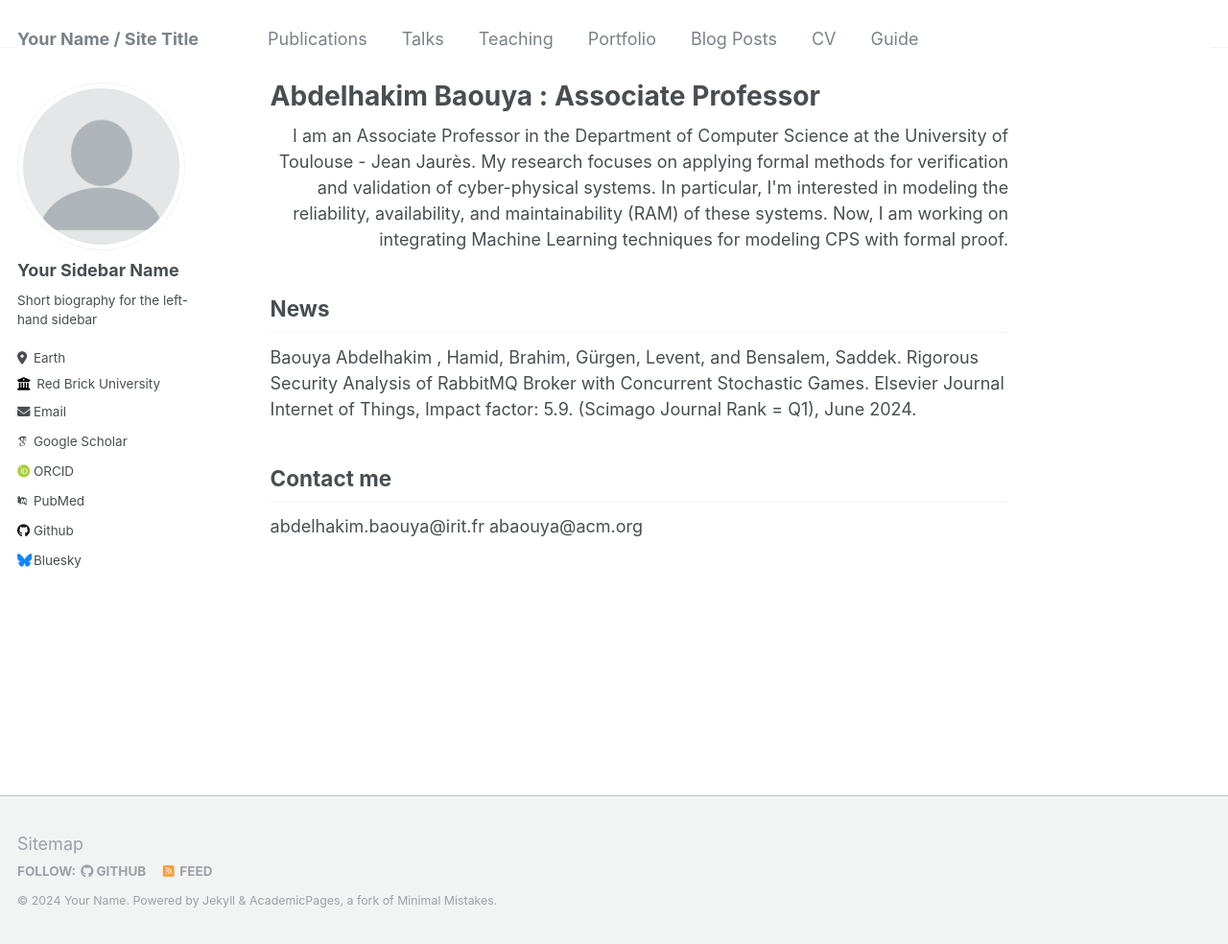
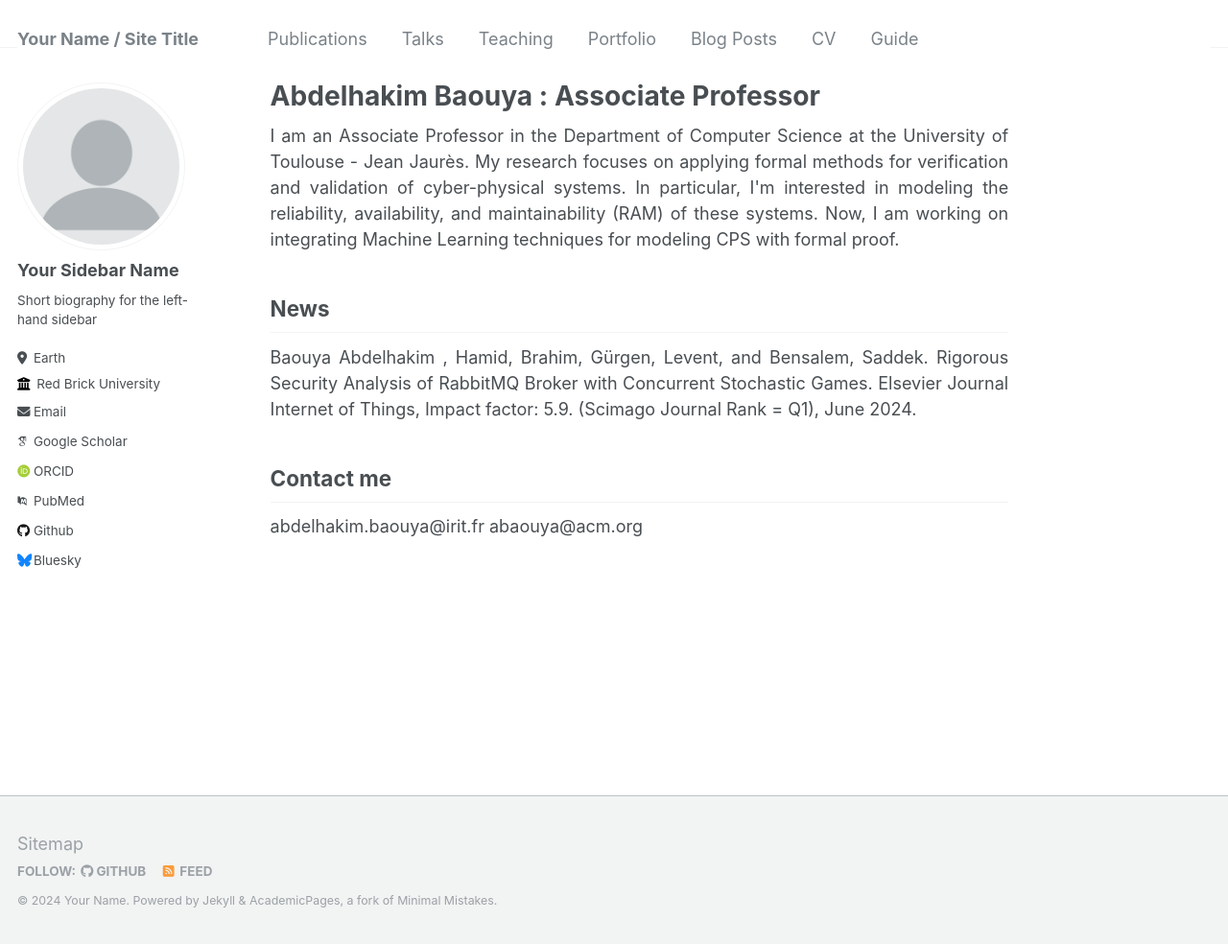
Before and after one commit to hbaouya/hbaouya.github.io, a Jekyll site: the page built from _pages/about.md, in a window 1280 px wide and 984 px high. Shown: the whole window at 96% size. Built offline with Jekyll 4.4.1, drawn with Linux system fonts in a browser that asks for light colours; some web fonts are replaced.

Commit message:
Update about.md

```diff
--- a/_pages/about.md
+++ b/_pages/about.md
@@ -7,11 +7,11 @@ redirect_from:
   - /about.html
 ---
 
-<div style="text-align: right;">I am an Associate Professor in the Department of Computer Science at the University of Toulouse - Jean Jaurès. My research focuses on applying formal methods for verification and validation of cyber-physical systems. In particular, I'm interested in modeling the reliability, availability, and maintainability (RAM) of these systems. Now, I am working on integrating Machine Learning techniques for modeling CPS with formal proof.</div>
+<div style="text-align: justify;">I am an Associate Professor in the Department of Computer Science at the University of Toulouse - Jean Jaurès. My research focuses on applying formal methods for verification and validation of cyber-physical systems. In particular, I'm interested in modeling the reliability, availability, and maintainability (RAM) of these systems. Now, I am working on integrating Machine Learning techniques for modeling CPS with formal proof.</div>
 
 News
 ------
-Baouya Abdelhakim , Hamid, Brahim, Gürgen, Levent, and Bensalem, Saddek. Rigorous Security Analysis of RabbitMQ Broker with Concurrent Stochastic Games. Elsevier Journal Internet of Things,  Impact factor: 5.9. (Scimago Journal Rank = Q1), June 2024.
+<div style="text-align: justify;">Baouya Abdelhakim , Hamid, Brahim, Gürgen, Levent, and Bensalem, Saddek. Rigorous Security Analysis of RabbitMQ Broker with Concurrent Stochastic Games. Elsevier Journal Internet of Things,  Impact factor: 5.9. (Scimago Journal Rank = Q1), June 2024.</div>
 
 
 
```
